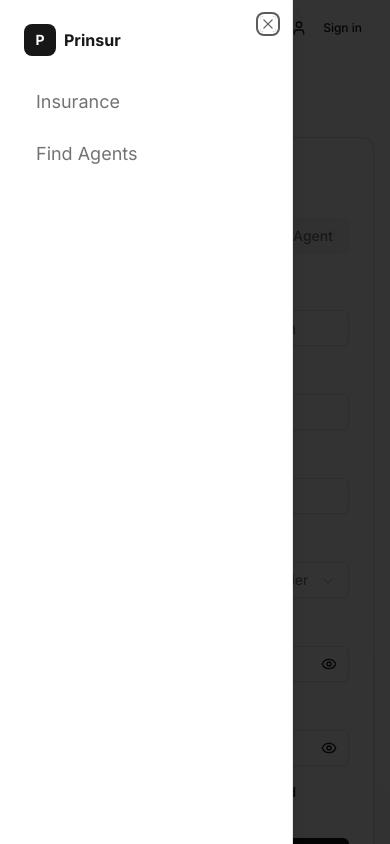
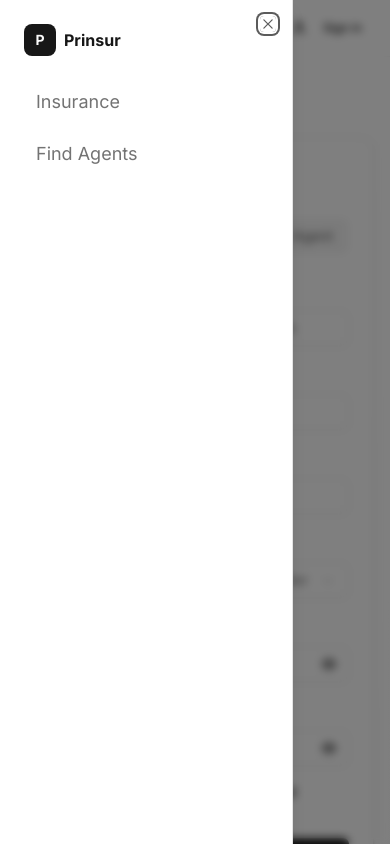
Before and after one commit to ronload/prinsur-demo, a Next.js app: page /en/register in a window 390 px wide. Both pictures are taken after a click on the button "Toggle Menu". Shown: the top 844 px of the page. Built offline with nearby package versions, Linux system fonts and the light colour scheme.

Commit message:
feat: Optimize mobile animation

```diff
--- a/src/components/ui/sheet.tsx
+++ b/src/components/ui/sheet.tsx
@@ -20,7 +20,7 @@ const SheetOverlay = React.forwardRef<
 >(({ className, ...props }, ref) => (
   <SheetPrimitive.Overlay
     className={cn(
-      "fixed inset-0 z-50 bg-black/80  data-[state=open]:animate-in data-[state=closed]:animate-out data-[state=closed]:fade-out-0 data-[state=open]:fade-in-0",
+      "fixed inset-0 z-50 bg-black/50 backdrop-blur-sm transition-all duration-300 ease-out data-[state=open]:animate-in data-[state=closed]:animate-out data-[state=closed]:fade-out-0 data-[state=open]:fade-in-0",
       className,
     )}
     {...props}
@@ -30,7 +30,7 @@ const SheetOverlay = React.forwardRef<
 SheetOverlay.displayName = SheetPrimitive.Overlay.displayName;
 
 const sheetVariants = cva(
-  "fixed z-50 gap-4 bg-background p-6 shadow-lg transition ease-in-out data-[state=closed]:duration-300 data-[state=open]:duration-500 data-[state=open]:animate-in data-[state=closed]:animate-out",
+  "fixed z-50 gap-4 bg-background p-6 shadow-lg transition-all duration-300 ease-out data-[state=open]:animate-in data-[state=closed]:animate-out",
   {
     variants: {
       side: {
```
